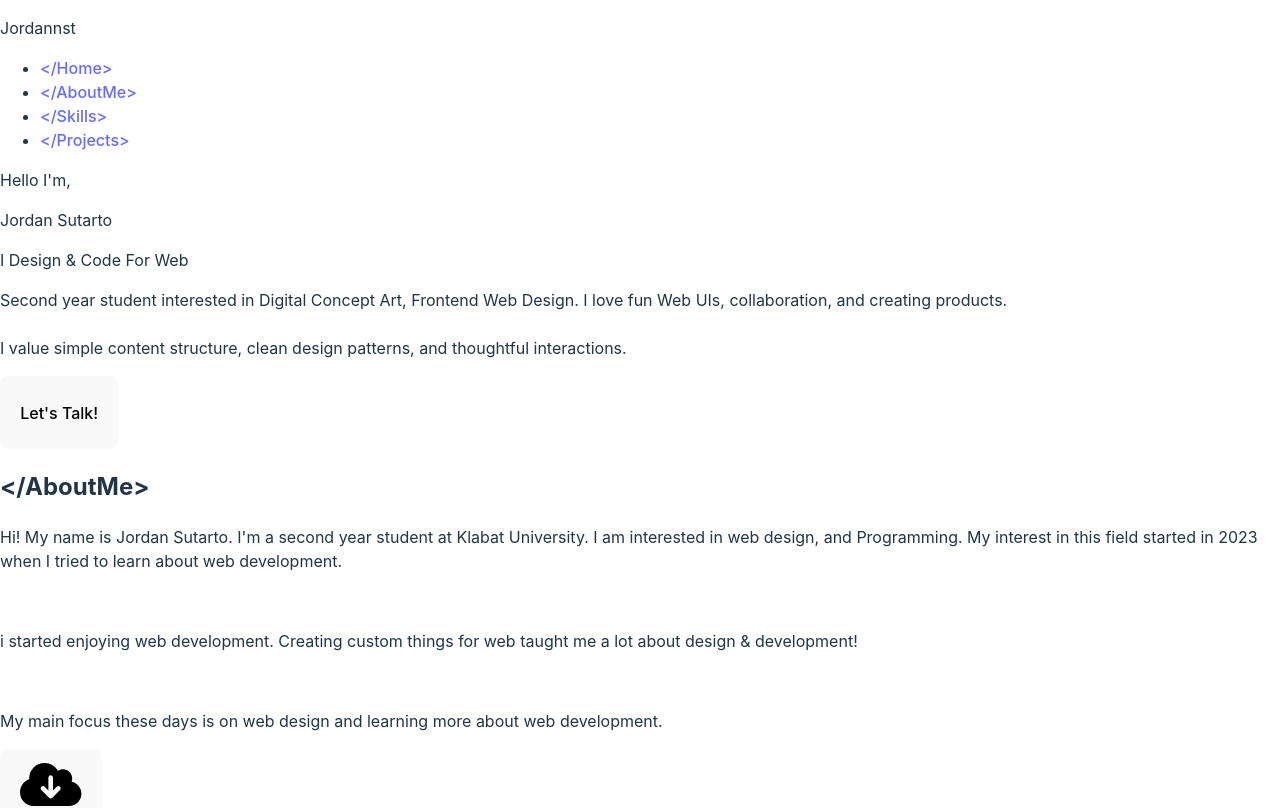
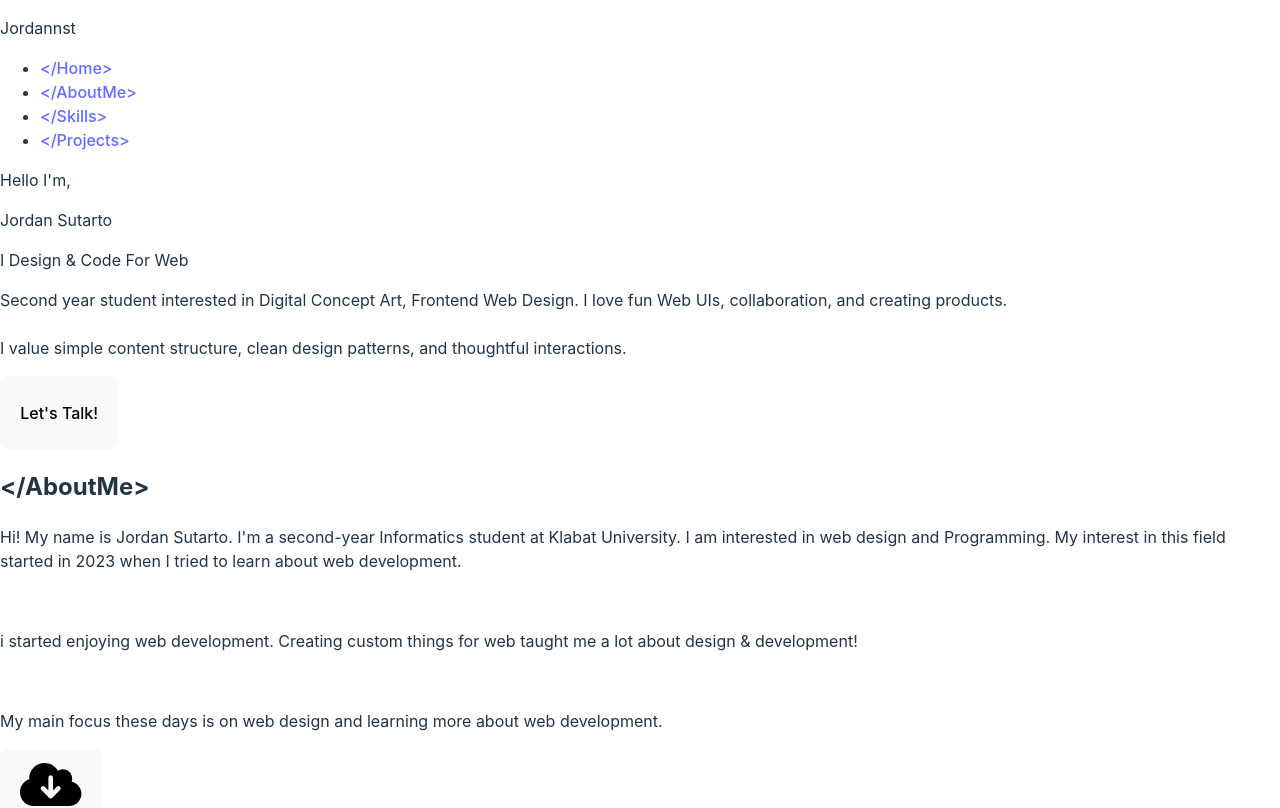
Before and after one commit to Jordannst/Personal-Website, a React (Vite) app: page / in a window 1280 px wide. Shown: the top 808 px of the page. Built offline with nearby package versions, Linux system fonts and the light colour scheme.

Commit message:
modified deskripsi pada about

```diff
--- a/src/components/AboutSection/about.jsx
+++ b/src/components/AboutSection/about.jsx
@@ -15,10 +15,10 @@ const About = () => {
         <div className="info-dp-section">
           <div className="about-info">
             <p tabIndex={0}>
-              Hi! My name is Jordan Sutarto. I&apos;m a second year student at
-              Klabat University. I am interested in web design, and Programming.
-              My interest in this field started in 2023 when I tried to learn
-              about web development.
+              Hi! My name is Jordan Sutarto. I&apos;m a second-year Informatics
+              student at Klabat University. I am interested in web design and
+              Programming. My interest in this field started in 2023 when I
+              tried to learn about web development.
             </p>
             <br />
             <p tabIndex={0}>
```
